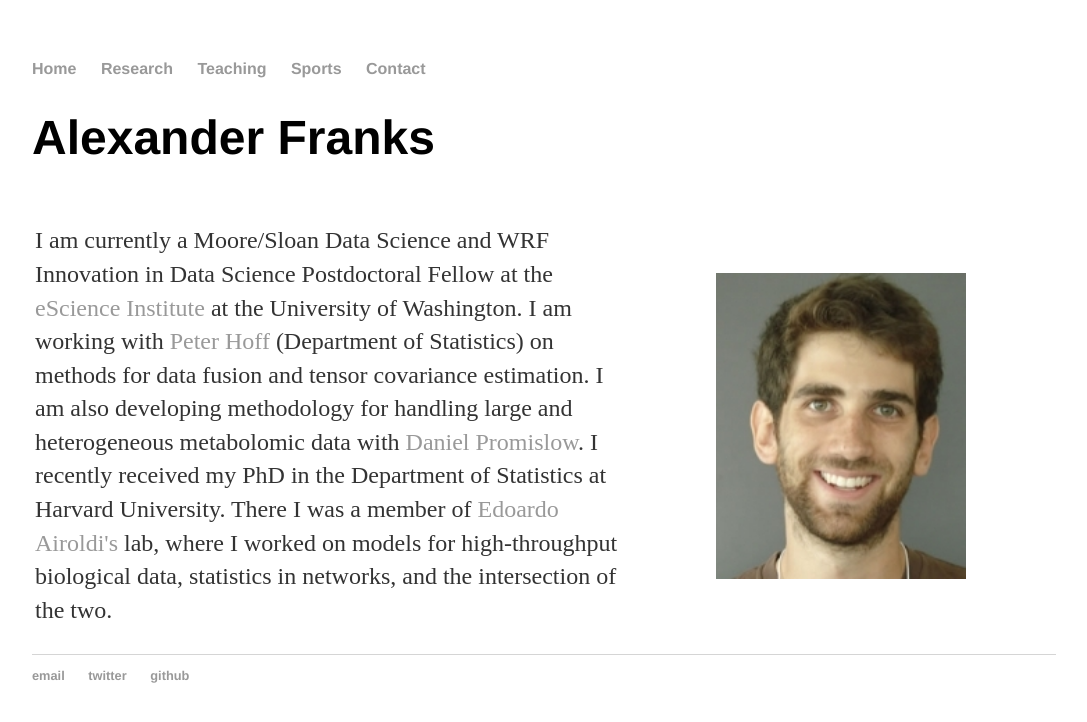
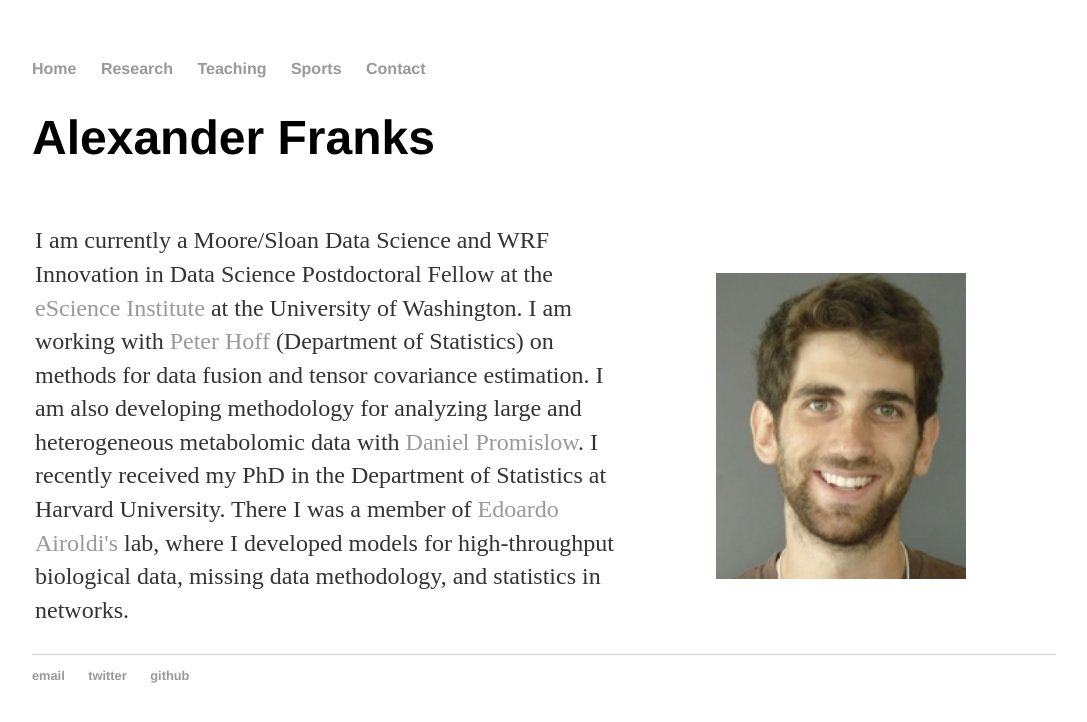
Before and after one commit to afranks86/afranks86.github.io, a Jekyll site: the page built from index.html, in a window 1280 px wide. Shown: the top 722 px of the page, without its empty margins (96-1183 px from the left). Built offline with Jekyll 4.4.1, drawn with Linux system fonts in a browser that asks for light colours; nearby versions of some CDN libraries.

Commit message:
Updated intro paragraph

```diff
--- a/index.html
+++ b/index.html
@@ -17,14 +17,13 @@ title: Alexander Franks - Home
       with <a href="http://www.stat.washington.edu/people/pdhoff/">Peter
       Hoff</a> (Department of Statistics) on methods for data fusion
       and tensor covariance estimation.  I am also developing
-      methodology for handling large and heterogeneous metabolomic
+      methodology for analyzing large and heterogeneous metabolomic
       data with <a href="http://www.promislowlab.org/">Daniel
       Promislow</a>.  I recently received my PhD in the Department of
       Statistics at Harvard University.  There I was a member
       of <a href="http://www.people.fas.harvard.edu/~airoldi/">Edoardo
-      Airoldi's</a> lab, where I worked on models for high-throughput
-      biological data, statistics in networks, and the intersection of the
-      two.</p>
+      Airoldi's</a> lab, where I developed models for high-throughput
+      biological data, missing data methodology, and statistics in networks.</p>
       </td>
       <td>
         <img class="displayed" src="images/alexander-franks.jpg" alt="Headshot" width="250">
```
